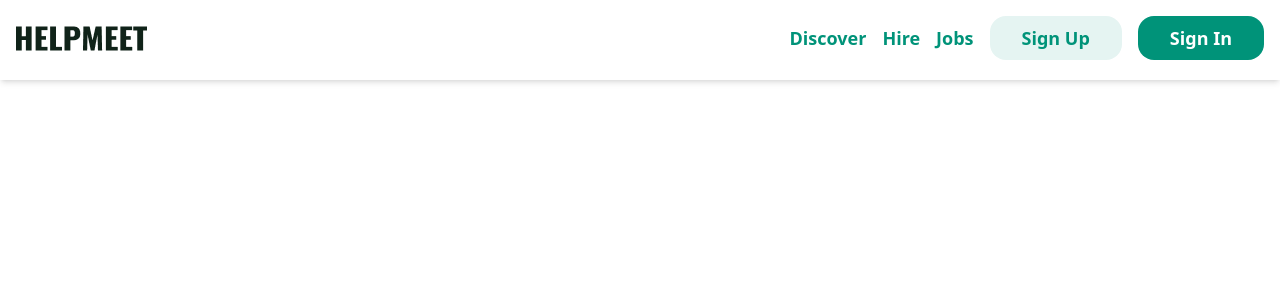
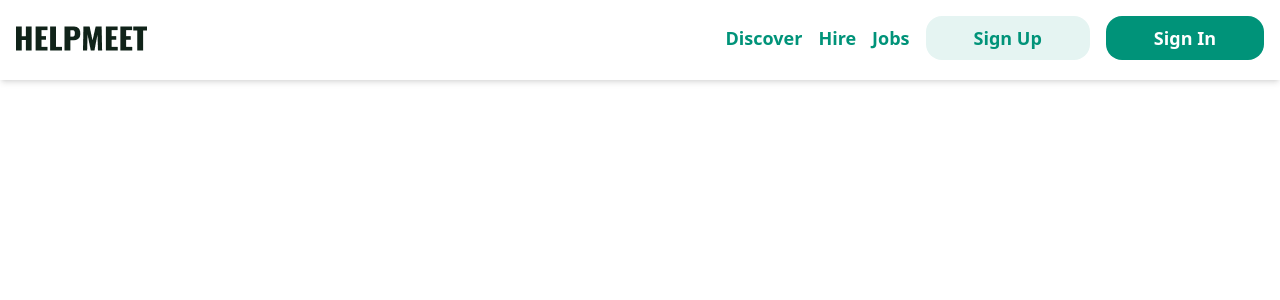
Before and after one commit to adeleke-code/helpmeet-landing-page, a React (Create React App) app: page / in a window 1280 px wide. Shown: the top 300 px of the page. Built offline with nearby package versions, Linux system fonts and the light colour scheme.

Commit message:
style: Increase padding size

```diff
--- a/src/components/Button.tsx
+++ b/src/components/Button.tsx
@@ -30,11 +30,10 @@ const Button: React.FC<ButtonProps> = ({
     font-semibold
     hover:opacity-80
     transition
-
     ${fullWidth ? "w-full" : "w-fit"}
     ${primary ? "bg-[#009379]" : "bg-[#E5F4F2]"}
     ${primary ? "text-white" : "text-[#009379]"}
-    ${large ? "px-8 py-2" : "px-4 py-2"}
+    ${large ? "px-12 py-2" : "px-8 py-2"}
     ${outline ? "bg-transparent" : ""}
     ${outline ? "border-2 border-[#009379]" : ""}
     ${outline ? "text-[#009379]" : ""}
```
